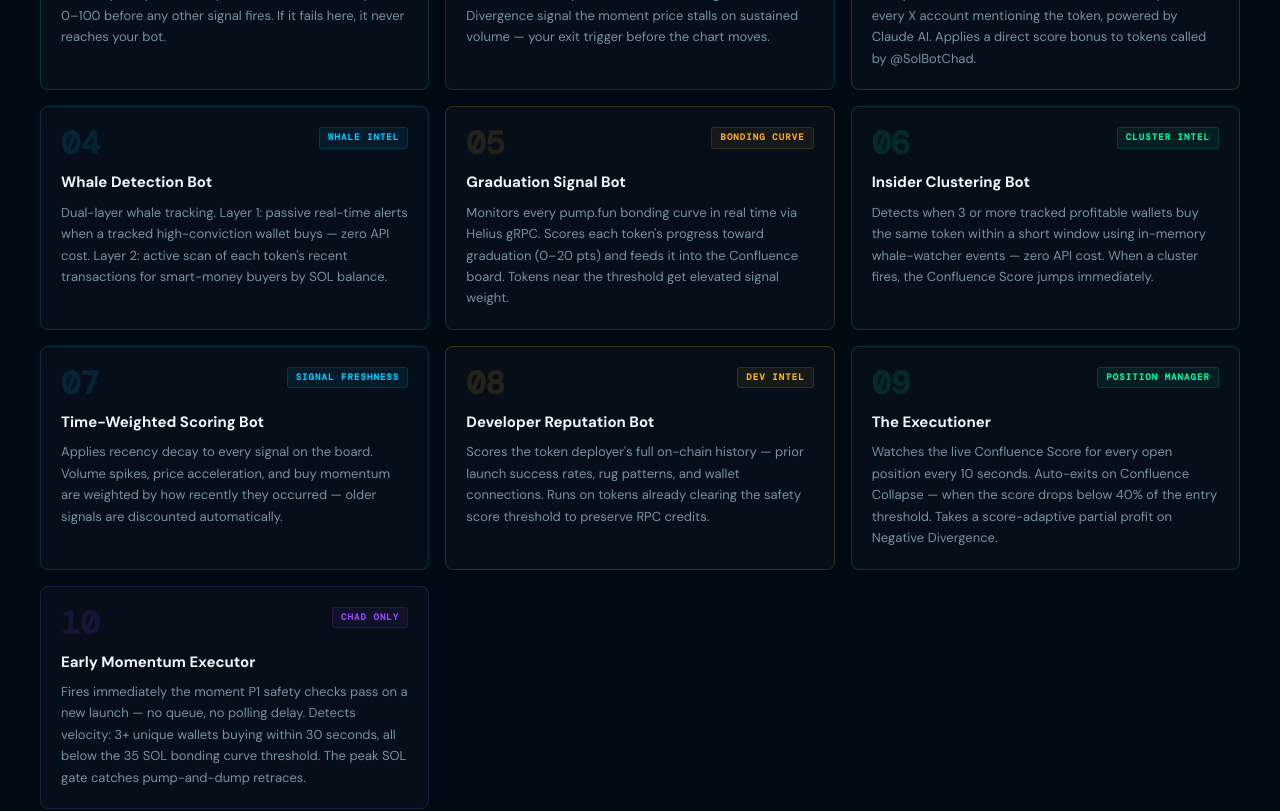
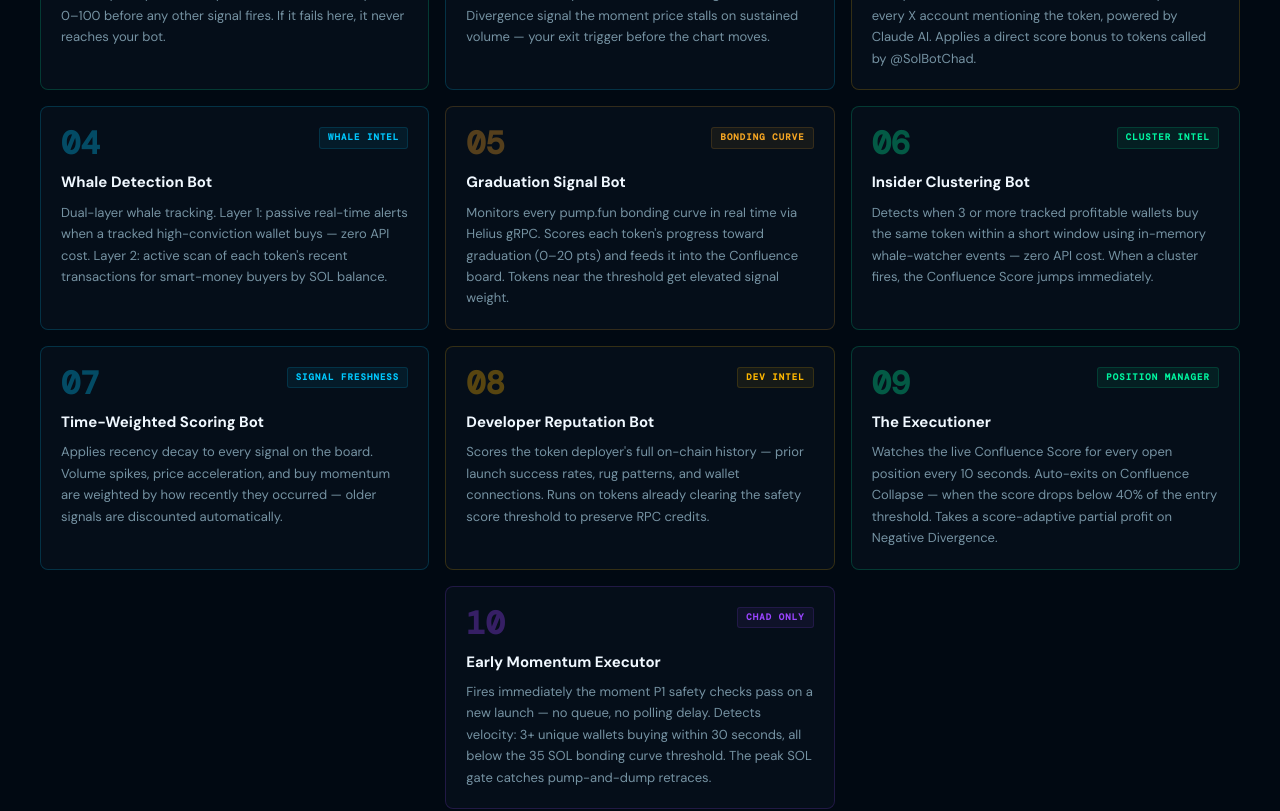
Before and after one commit to usavgllc/SolChad, a React (Vite) app: page / in a window 1280 px wide. Shown: the part 3520-4331 px from the top of the page. Built offline with nearby package versions, Linux system fonts and the light colour scheme.

Commit message:
fix(ui): brighten bot numbers, center Bot 10 card in grid

```diff
--- a/src/pages/SolChadPage.tsx
+++ b/src/pages/SolChadPage.tsx
@@ -113,7 +113,7 @@ function BotCard({ bot, index }: { bot: typeof TEN_BOTS[0]; index: number }) {
       }}
     >
       <div style={{ display: "flex", alignItems: "flex-start", justifyContent: "space-between", gap: 8 }}>
-        <span style={{ fontFamily: "DM Mono, monospace", fontSize: 32, fontWeight: 900, color: `${bot.color}20`, lineHeight: 1 }}>{bot.num}</span>
+        <span style={{ fontFamily: "DM Mono, monospace", fontSize: 32, fontWeight: 900, color: `${bot.color}55`, lineHeight: 1 }}>{bot.num}</span>
         <span style={{ fontFamily: "DM Mono, monospace", fontSize: 9, fontWeight: 700, letterSpacing: "0.12em", color: bot.color, background: `${bot.color}12`, border: `1px solid ${bot.color}25`, padding: "3px 8px", borderRadius: 3, whiteSpace: "nowrap" }}>{bot.tag}</span>
       </div>
       <div>
@@ -389,8 +389,9 @@ export default function SolChadPage() {
               Each Chad subscriber gets all 10 bots running in parallel — a dedicated team, not a shared queue.
             </p>
           </motion.div>
-          <div style={{ display: "grid", gridTemplateColumns: "repeat(auto-fill, minmax(300px, 1fr))", gap: 16 }}>
-            {TEN_BOTS.map((bot, i) => <BotCard key={bot.num} bot={bot} index={i} />)}
+          <div style={{ display: "grid", gridTemplateColumns: "repeat(3, 1fr)", gap: 16 }}>
+            {TEN_BOTS.slice(0, 9).map((bot, i) => <BotCard key={bot.num} bot={bot} index={i} />)}
+            <div style={{ gridColumn: "2 / 3" }}><BotCard bot={TEN_BOTS[9]} index={9} /></div>
           </div>
         </div>
       </section>
```
